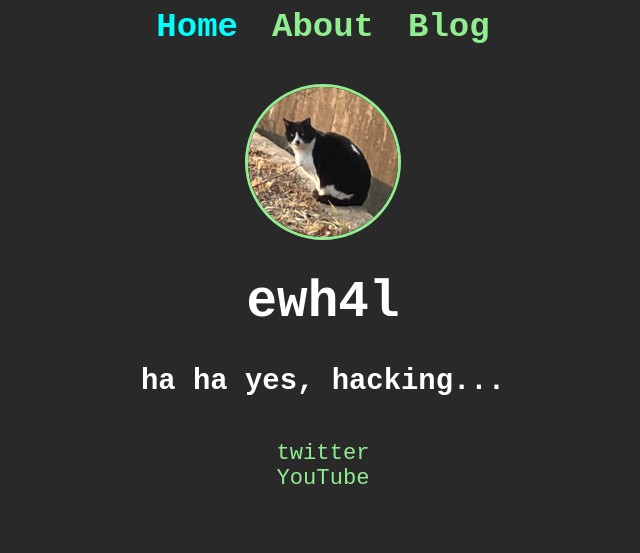
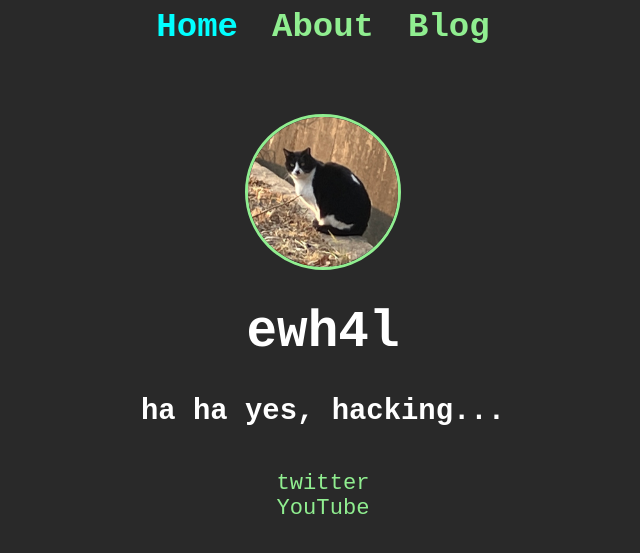
Before and after one commit to ewh4l/ewh4l.github.io, a Jekyll site: the page built from index.html, in a window 1280 px wide. Shown: the top 553 px of the page, without its empty margins (317-957 px from the left). Built offline with Jekyll 4.4.1, drawn with Linux system fonts in a browser that asks for light colours.

Commit message:
index page-design edit

```diff
--- a/_sass/main.scss
+++ b/_sass/main.scss
@@ -39,6 +39,7 @@ a {
     flex-direction: column;
     justify-content: center;
     align-items: center;
+    margin-top: 4rem;
     .profile-img {
         border-radius: 50%;
         border: 3px solid lightgreen;
--- a/index.html
+++ b/index.html
@@ -4,8 +4,6 @@ layout: default
 title: Home
 ---
 <div class="home">
-    <br>
-    <br>
     <img class="profile-img" src="/assets/images/profile.jpeg" alt="ewh4l" />
     <h1>ewh4l</h1>
     <h2 class="msg">ha ha yes, hacking...</h2>
```
